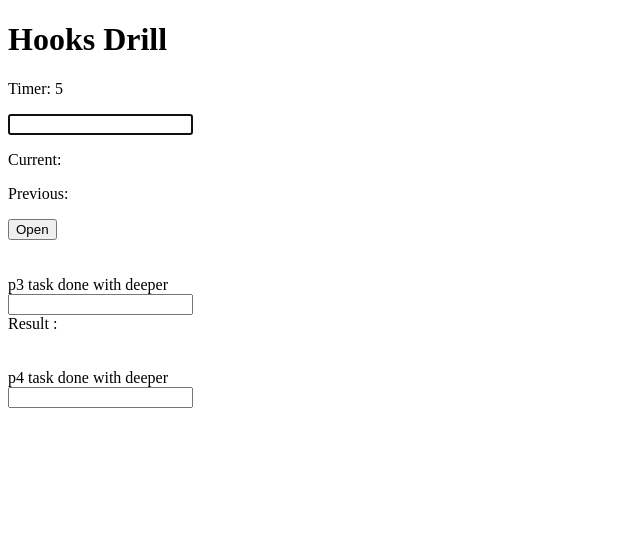
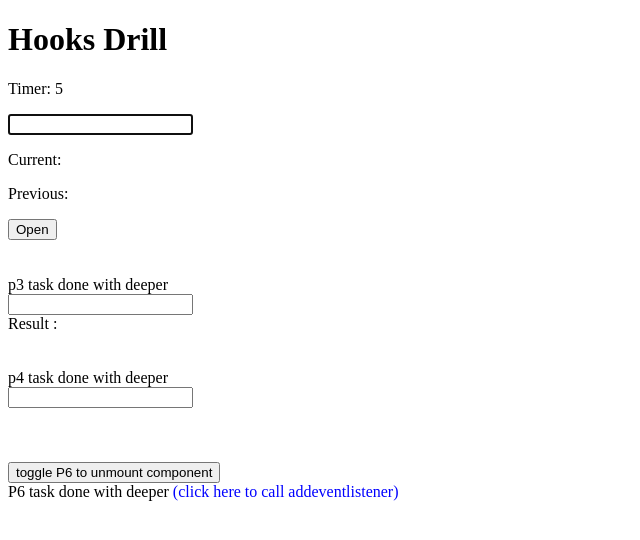
Before and after one commit to abuhurairahbinamer/Coding-pixel-Repo-week3, a React (Vite) app in the folder Assignment1/Assignment1/: page / in a window 1280 px wide. Shown: the top 540 px of the page, without its empty margins (0-640 px from the left). Built offline with nearby package versions, Linux system fonts and the light colour scheme.

Commit message:
feat:P6 task done with deeper

```diff
--- /dev/null
+++ b/Assignment1/Assignment1/Practice/P6.tsx
@@ -0,0 +1,53 @@
+import { useEffect,useState, useCallback } from "react";
+
+function useEventListener( target: Window | HTMLElement | null , type: string, handler: (event: Event) => void) {
+  useEffect(() => {
+    if(!target) return
+    target.addEventListener(type, handler);
+
+    return () => {
+      target.removeEventListener(type, handler);
+      console.log("eventListner removed")
+    };
+  }, [target, type, handler]);
+}
+
+
+// const P6 = () => {
+//     const refrence=useRef<HTMLElement>(null)
+//     const handler = useCallback(() => {
+//   console.log("clicked");
+// }, []);
+//     useEventListener(refrence.current,'click',handler)
+//   return (
+//     <div>
+
+// <div>
+//     P6 task done with deeper <span ref={refrence} className="cursor">(click here to call addeventlistner)</span>
+// </div>
+//     </div>
+//   )
+// }
+
+const P6 = () => {
+  const [element, setElement] = useState<HTMLElement | null>(null);
+
+  const handler = useCallback(() => {
+    console.log("clicked");
+  }, []);
+
+  useEventListener(element, 'click', handler);
+
+  return (
+    <div>
+      <div>
+        P6 task done with deeper{" "}
+        <span ref={setElement} className="cursor">
+          (click here to call addeventlistener)
+        </span>
+      </div>
+    </div>
+  );
+};
+
+export default P6
--- a/Assignment1/Assignment1/src/App.css
+++ b/Assignment1/Assignment1/src/App.css
@@ -0,0 +1,7 @@
+.cursor{
+    cursor: pointer;
+    color: blue;
+}
+.cursor:hover{
+    color: rgb(96, 96, 255);
+}
--- a/Assignment1/Assignment1/src/App.tsx
+++ b/Assignment1/Assignment1/src/App.tsx
@@ -6,7 +6,14 @@ import ToggleP1Task from '../Practice/P1'
 import P3 from '../Practice/P3'
 import P4 from '../Practice/p4'
 import P5 from '../Practice/p5'
+import P6 from '../Practice/P6'
+import { useState } from 'react'
 function App() {
+const [ToggleforP6Tasks,setToogle]=useState(true);
+const callToggle=()=>{
+  setToogle(pre=>!pre)
+}
+const result=ToggleforP6Tasks? <P6/>:""
 // p1 task with deeper
 ToggleP1Task()
 P5()
@@ -29,6 +36,13 @@ P5()
         {/*  p4 task with deeper  */}
       <P4/>
         {/*  p4 task with deeper  */}
+<div>
+  <br /><br /><br />
+        {/* P6 task done with deeper */}
+        <button onClick={callToggle}>toggle P6 to unmount component</button>
+       {result}
+        {/* p6 task done with deeper */}
+</div>
     </div>
     </>
   )
```
